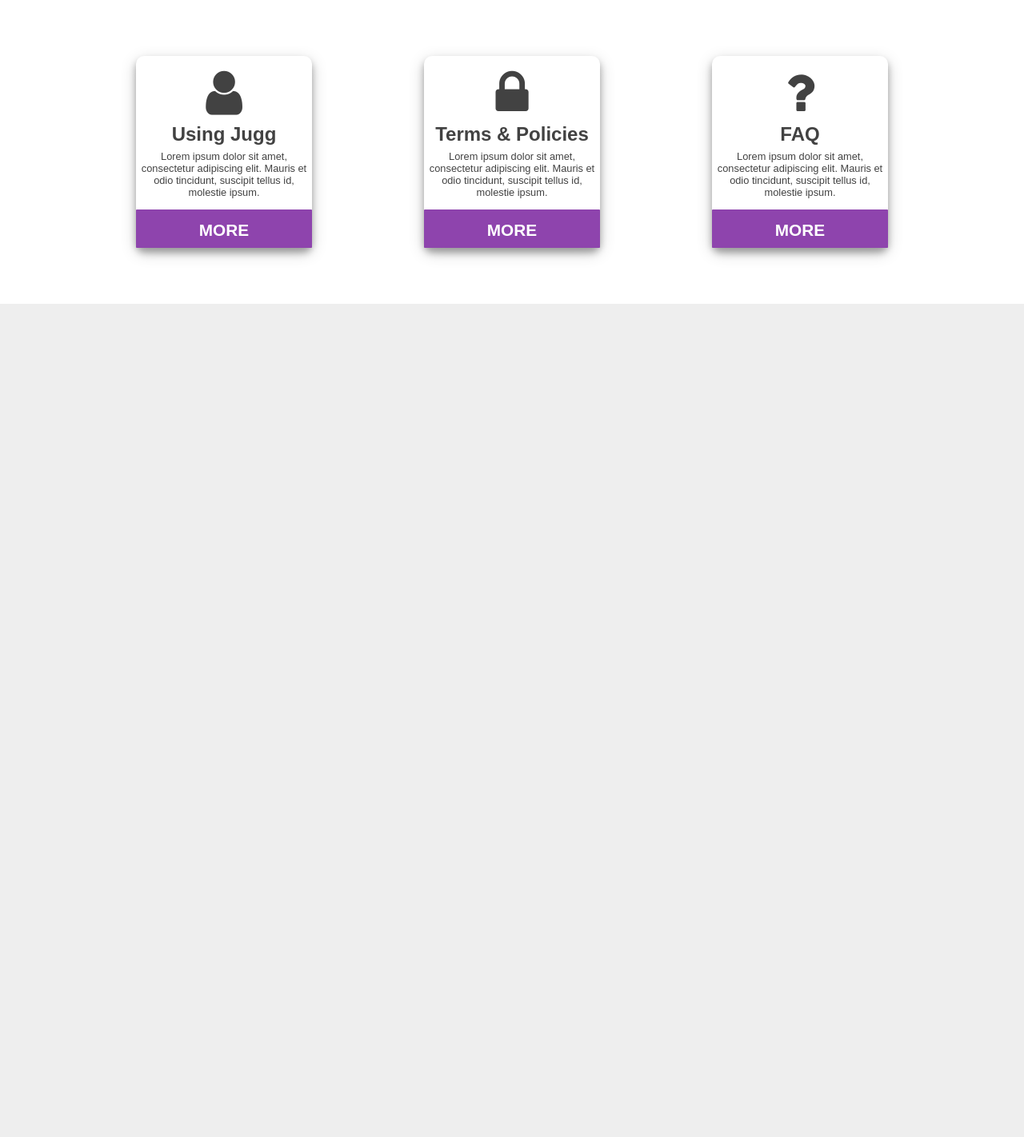
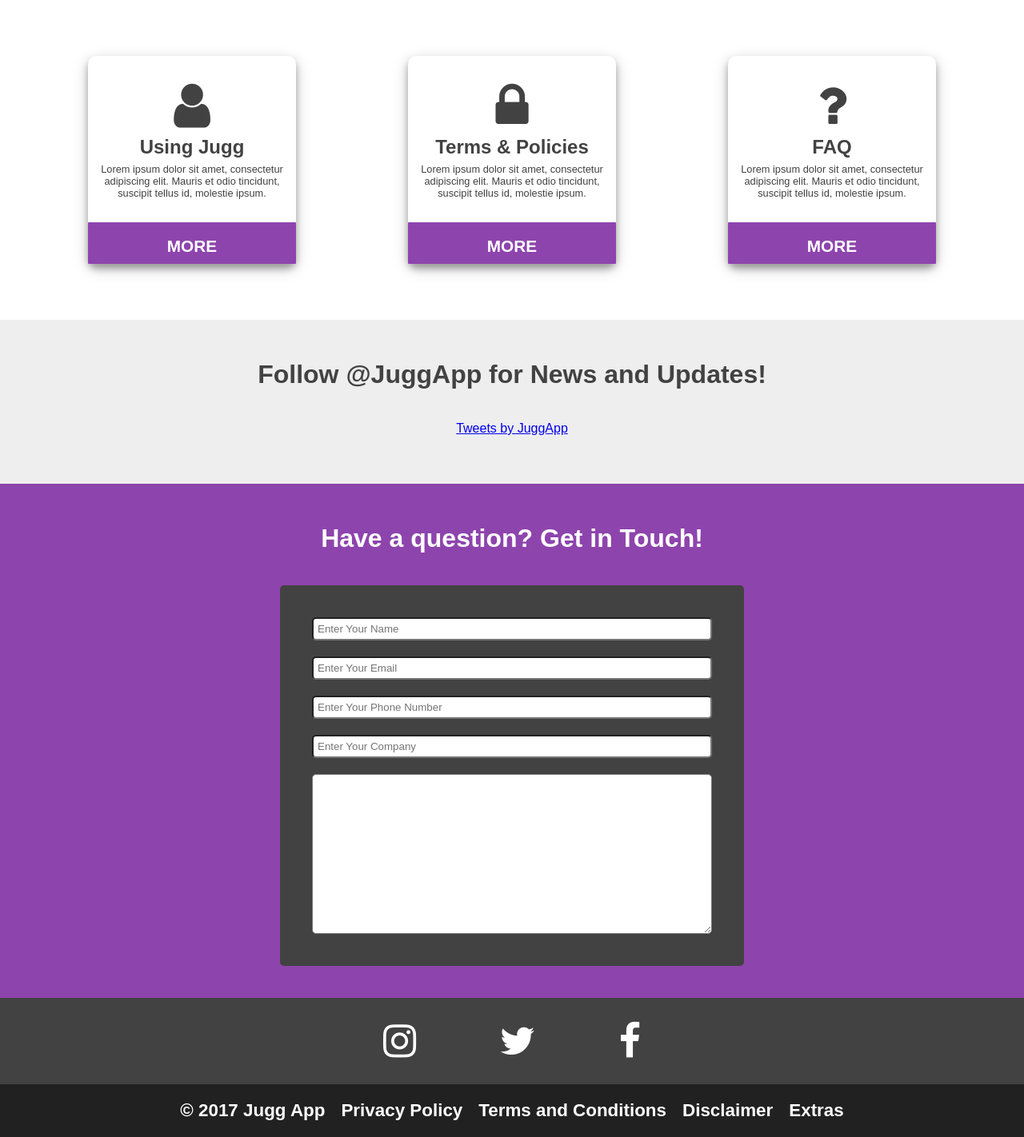
Before and after one commit to chadthomasii/Jugg-Support-Website, a PHP site: page / in a window 1280 px wide. Shown: the part 480-1902 px from the top of the page at 80% size. Before the commit the page ends 860 px from the top, so only its background shows below. Run offline with PHP 8.4, Linux system fonts and the light colour scheme; some libraries are stand-ins or nearby versions.

Commit message:
Completed Twitter Feed section, Contact section, and footer.

```diff
--- a/css/style.css
+++ b/css/style.css
@@ -109,12 +109,18 @@ body
 
 .card
 {
-    width: 220px;
-    height: 240px;
+    width: 260px;
+    height: 260px;
     border-radius: 10px;
     box-shadow: 0 6px 8px 0 rgba(0, 0, 0, 0.3), 0 6px 20px 0 rgba(0, 0, 0, 0.19);
+    transition: all .2s ease-in-out;
     cursor: pointer;
 
+}
+
+.card:hover
+{
+    transform: scale(1.1);
 }
 
 .card div i
@@ -123,6 +129,10 @@ body
     text-align: center;
 
 }
+
+
+
+
 
 .card div h1
 {
@@ -181,8 +191,168 @@ body
 /********************
     Twitter Feed
 *********************/
+.social
+{
+    background-color: #eeeeee;
+}
+.social-heading
+{
+    color: #424242;
+    text-align: center;
+
+}
+
+.social-heading h1
+{
+    padding-top: 50px;
+}
+
 .social-container
 {
-    height: 500px;
-    background-color: #eeeeee;
+    display: flex;
+    justify-content: center;
+    align-content: center;
+
+    padding: 40px;
+    padding-bottom: 60px;
+
 }
+
+/********************
+    Contact
+*********************/
+
+.contact
+{
+    background-color: #8e44ad;
+}
+.contact-heading
+{
+    color: #fff;
+    text-align: center;
+
+}
+
+.contact-heading h1
+{
+    padding-top: 50px;
+}
+
+.contact-container
+{
+    display: flex;
+    justify-content: center;
+    align-content: center;
+
+    padding: 40px;
+
+}
+
+.form
+{
+    background-color: #424242;
+    border-radius: 5px;
+    padding: 30px;
+}
+
+.form div
+{
+    padding: 10px;
+    text-align: center;
+}
+
+
+.form input
+{   width: 500px;
+    padding: 5px;
+    border-radius: 5px;
+}
+
+.form-comment
+{
+    text-align: center;
+}
+
+.form-comment textarea
+{
+    height: 200px;
+    width: 500px;
+    border-radius: 5px;
+}
+
+/********************
+    Footer
+*********************/
+footer
+{
+    background-color: #424242;
+
+
+}
+
+.footer-social
+{
+
+    display: flex;
+    padding: 30px;
+    justify-content: center;
+
+}
+
+.footer-social ul
+{
+    list-style: none;
+    align-self: center;
+}
+
+.footer-social a
+{
+    padding: 0 50px;
+    color: white;
+    cursor: pointer;
+
+}
+
+.footer-social a i
+{
+    transition: all .2s ease-in-out;
+}
+
+.footer-social a i:hover
+{
+    color: #8e44ad;
+    cursor: pointer;
+    transform: scale(1.4);
+}
+
+.footer-content
+{
+    background-color: #212121;
+    display: flex;
+    justify-content: center;
+    padding: 20px;
+}
+
+.footer-content h1
+{
+    padding: 0 10px;
+    font-size: 1.4em;
+
+
+}
+
+.footer-content h1 a
+{
+    color:#fff;
+    text-decoration: none;
+
+
+}
+
+.footer-content h1 a:hover
+{
+    color:#8e44ad;
+    cursor: pointer;
+
+
+}
--- a/index.html
+++ b/index.php
@@ -81,11 +81,67 @@
 
         </div>
 
-        <div class="social-container">
-
+        <div class="social">
+            <div class="social-heading">
+                <h1>Follow @JuggApp for News and Updates!</h1>
+            </div>
+            <div class="social-container">
+                <a class="twitter-timeline" data-width="600" data-height="500" href="https://twitter.com/JuggApp">Tweets by JuggApp</a>
+                <script async src="//platform.twitter.com/widgets.js" charset="utf-8"></script>
+            </div>
         </div>
 
+        <div class="contact">
+            <div class="contact-heading">
+                <h1>Have a question? Get in Touch!</h1>
+            </div>
+            <div class="contact-container">
+                <div class="form">
+                    <form method="post" action="#">
 
+                        <div class="form-name">
+                            <input type="text" placeholder="Enter Your Name" name="name" id="name" required>
+                        </div>
+
+                        <div class="form-email">
+                            <input type="email" placeholder="Enter Your Email" name="email" id="email" required>
+                        </div>
+
+                        <div class="form-phone">
+                            <input type="tel" placeholder="Enter Your Phone Number" name="phone" id="phone">
+                        </div>
+
+                        <div class="form-company">
+                            <input type="text" placeholder="Enter Your Company" name="company" id="company">
+                        </div>
+
+                        <div class="form-comment">
+                            <textarea name="comment" required></textarea>
+                        </div>
+
+                    </form>
+                </div>
+
+            </div>
+        </div>
+
+        <footer>
+            <div class="footer-social">
+                <ul>
+                    <a href="https://instagram.com/juggapp" target="_blank"><i class="fa fa-instagram fa-3x" aria-hidden="true"></i></a>
+                    <a href="https://twitter.com/juggapp" target="_blank"><i class="fa fa-twitter fa-3x" aria-hidden="true"></i></a>
+                    <a href="https://facebook.com/juggapp" target="_blank"><i class="fa fa-facebook fa-3x" aria-hidden="true"></i></a>
+                </ul>
+            </div>
+
+            <div class="footer-content">
+                <h1>&copy; <?php echo date("Y"); ?> Jugg App</h1>
+                <h1><a href="privacy.pdf" target="_blank">Privacy Policy</a></h1>
+                <h1><a href="JuggTerms.pdf" target="_blank">Terms and Conditions</a></h1>
+                <h1><a href="disclaimer.pdf" target="_blank">Disclaimer</a></h1>
+                <h1><a href="https://icons8.com" target="_blank">Extras</a></h1>
+            </div>
+        </footer>
 
 
     </body>
```
